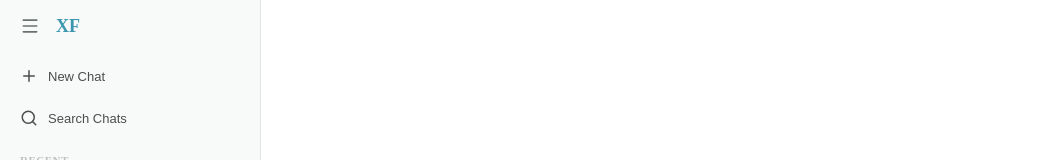
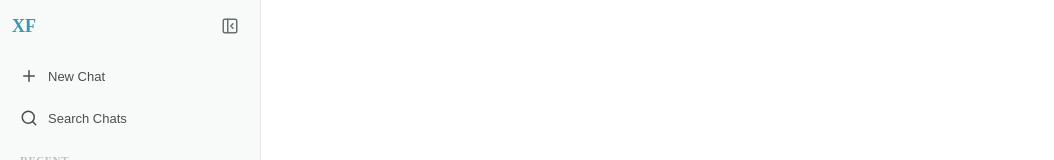
Before and after one commit to Chener0121/XF-Mold-Quality-Agent-main, a Vue app in the folder frontend/: page /chat in a window 1280 px wide. Shown: the top 160 px of the page, without its empty margins (0-1054 px from the left). Built offline with nearby package versions, Linux system fonts and the light colour scheme.

Commit message:
fix(botton):修复收起状态栏按钮位置问题

```diff
--- a/frontend/src/components/layout/Sidebar.vue
+++ b/frontend/src/components/layout/Sidebar.vue
@@ -1,11 +1,12 @@
 <template>
   <div class="sidebar" :class="{ 'sidebar--collapsed': !open }">
-    <!-- 头部：toggle + logo -->
+    <!-- 头部：logo + toggle -->
     <div class="sidebar__header">
+      <span v-if="open" class="sidebar__logo">XF</span>
       <button class="sidebar__toggle" @click="$emit('toggle')" :title="open ? '收起侧边栏' : '展开侧边栏'">
-        <Menu :size="20" />
+        <PanelLeftClose v-if="open" :size="18" />
+        <PanelLeftOpen v-else :size="20" />
       </button>
-      <span v-if="open" class="sidebar__logo">XF</span>
     </div>
 
     <!-- 功能按钮 -->
@@ -78,7 +79,7 @@
 <script setup lang="ts">
 import { ref, computed, nextTick } from 'vue'
 import { ElMessage } from 'element-plus'
-import { Menu, Plus, Search, MessageSquare, Trash2, UploadCloud, FileText } from 'lucide-vue-next'
+import { Plus, Search, MessageSquare, Trash2, UploadCloud, FileText, PanelLeftClose, PanelLeftOpen } from 'lucide-vue-next'
 import { useChatStore } from '@/stores/chat'
 import { uploadDocument, getTaskStatus } from '@/apis/document'
 
@@ -189,6 +190,10 @@ async function handleUpload(options: any) {
 .sidebar--collapsed {
   width: 56px;
   border-right: none;
+
+  .sidebar__header {
+    justify-content: center;
+  }
 }
 
 /* 头部 */
@@ -197,7 +202,7 @@ async function handleUpload(options: any) {
   padding: 0 12px;
   display: flex;
   align-items: center;
-  gap: 8px;
+  justify-content: space-between;
   flex-shrink: 0;
 }
 
```
